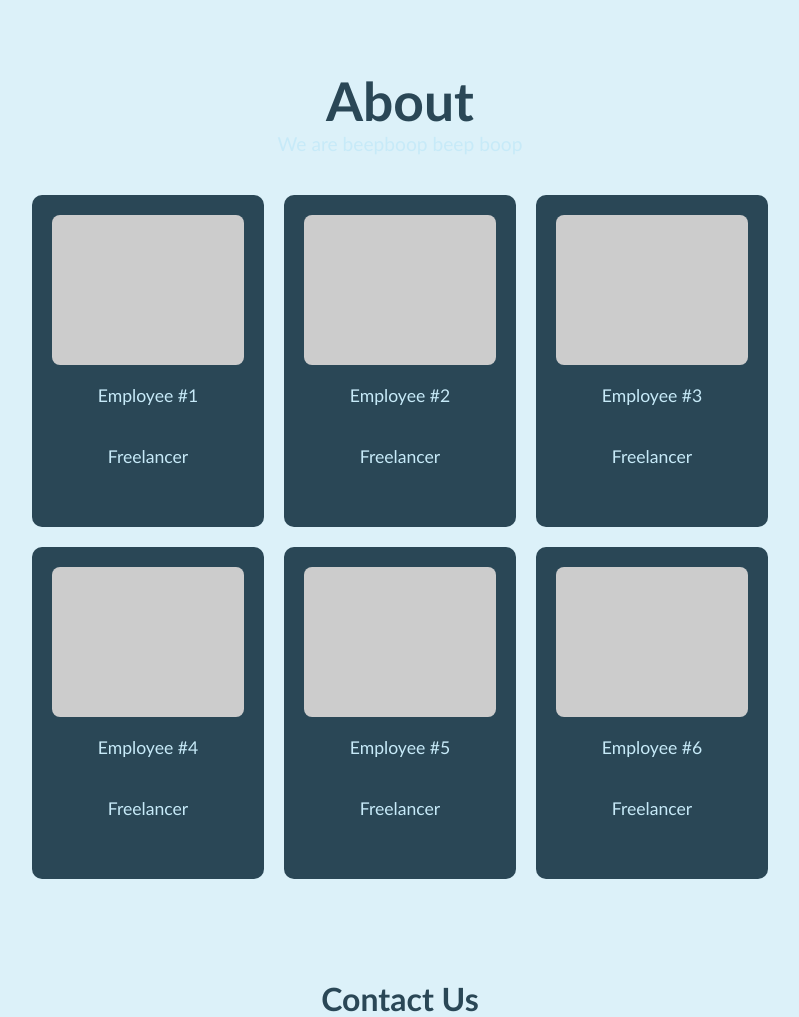
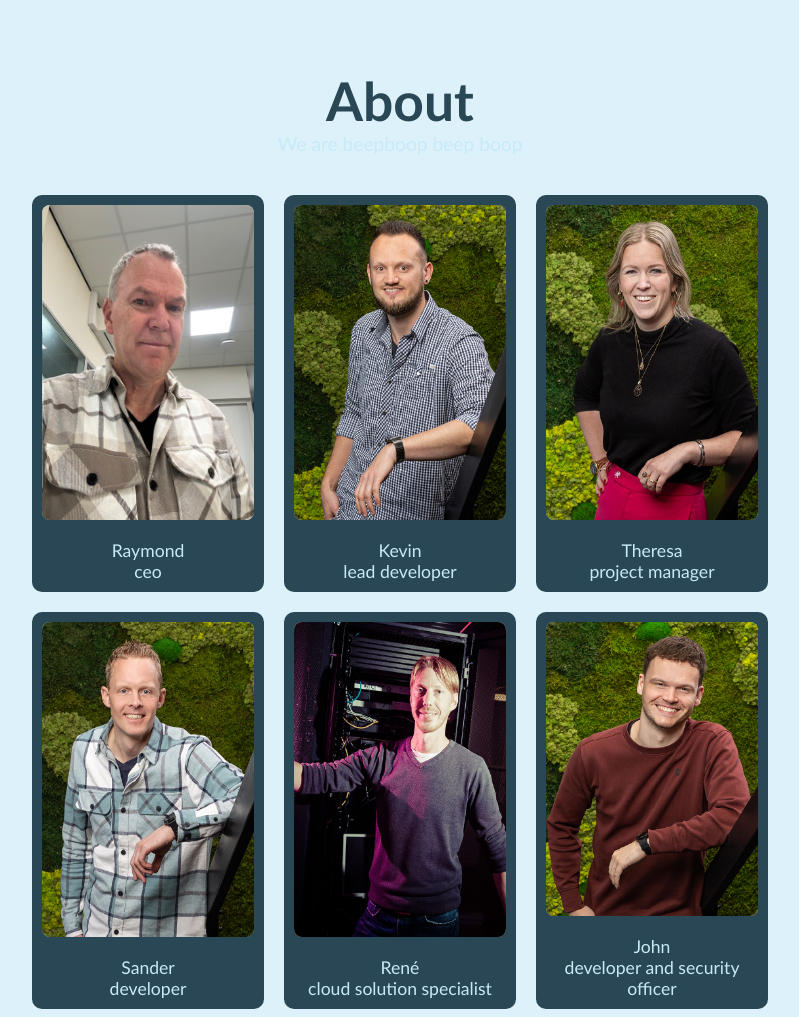
Before and after one commit to DerjenFrick/CircleSolutions, a PHP site: page / in a window 1280 px wide. Shown: the part 2305-3322 px from the top of the page, without its empty margins (240-1039 px from the left). Run offline with PHP 8.4, Linux system fonts and the light colour scheme.

Commit message:
add pictures to employee cards, fixed their sty

```diff
--- a/index.php
+++ b/index.php
@@ -195,45 +195,45 @@
                 <p>We are beepboop beep boop</p>
                 <div class="employee-cards">
                     <div class="employee-card1">
-                        <div class="employee-photo"></div>
+                        <img src="images/Raymond.jpg" alt="raymond the Ceo" class="employee-photo">
                         <div class="employee-info">
-                            <p>Employee #1</p>
-                            <p>Freelancer</p>
+                            <p>Raymond</p>
+                            <p>ceo</p>
                         </div>
                     </div>
                     <div class="employee-card2">
-                        <div class="employee-photo"></div>
+                        <img src="images/Kevin.png" alt="Kevin the lead developer" class="employee-photo">
                         <div class="employee-info">
-                            <p>Employee #2</p>
-                            <p>Freelancer</p>
+                            <p>Kevin</p>
+                            <p>lead developer</p>
                         </div>
                     </div>
                     <div class="employee-card3">
-                        <div class="employee-photo"></div>
+                        <img src="images/Theresa.png" alt="" class="employee-photo">
                         <div class="employee-info">
-                            <p>Employee #3</p>
-                            <p>Freelancer</p>
+                            <p>Theresa</p>
+                            <p>project manager</p>
                         </div>
                     </div>
                     <div class="employee-card4">
-                        <div class="employee-photo"></div>
+                       <img src="images/Sander.png" alt="" class="employee-photo">
                         <div class="employee-info">
-                            <p>Employee #4</p>
-                            <p>Freelancer</p>
+                            <p>Sander</p>
+                            <p>developer</p>
                         </div>
                     </div>
                     <div class="employee-card5">
-                        <div class="employee-photo"></div>
+                       <img src="images/Rene.png" alt="" class="employee-photo">
                         <div class="employee-info">
-                            <p>Employee #5</p>
-                            <p>Freelancer</p>
+                            <p>René </p>
+                            <p>cloud solution specialist</p>
                         </div>
                     </div>
                     <div class="employee-card6">
-                        <div class="employee-photo"></div>
+                        <img src="images/John.png" alt="" class="employee-photo">
                         <div class="employee-info">
-                            <p>Employee #6</p>
-                            <p>Freelancer</p>
+                            <p>John</p>
+                            <p>developer and security officer</p>
                         </div>
                     </div>
                 </div>
--- a/styles.css
+++ b/styles.css
@@ -290,6 +290,10 @@ section.basic-info3-section .col:nth-of-type(1) {
     justify-content: center;
     padding: 0 20px;
 }
+.employee-cards p
+{
+    margin: 0;
+}
 
 .employee-card1,
 .employee-card2,
@@ -297,7 +301,7 @@ section.basic-info3-section .col:nth-of-type(1) {
 .employee-card4,
 .employee-card5,
 .employee-card6 {
-    padding: 20px;
+    padding: 10px;
     display: flex;
     flex-direction: column;
     align-items: center;
@@ -351,11 +355,12 @@ section.basic-info3-section .col:nth-of-type(1) {
 
 .employee-photo {
     width: 100%;
-    padding-bottom: 150px;
+    height: 90%;
     background-color: #cccccc;
     border-radius: 8px;
     margin-bottom: 20px;
 }
+
 
 .employee-info p {
     font-size: 1.1rem;
@@ -378,7 +383,9 @@ section.basic-info3-section .col:nth-of-type(1) {
     flex-direction: column;
     align-items: center;
     gap: 15px;
+
 }
+
 
 
 
@@ -397,7 +404,7 @@ section.basic-info3-section .col:nth-of-type(1) {
     border-radius: 5px;
     font-size: 1rem;
     background-color: #C7eaf8;
-    color: white;
+    color: black;
 }
 
 .ContactSec button[type="submit"] {
```
Also changed, not shown: images/John.png (added), images/Kevin.png (added), images/Raymond.jpg (added), images/Rene.png (added), images/Sander.png (added), images/Theresa.png (added).
